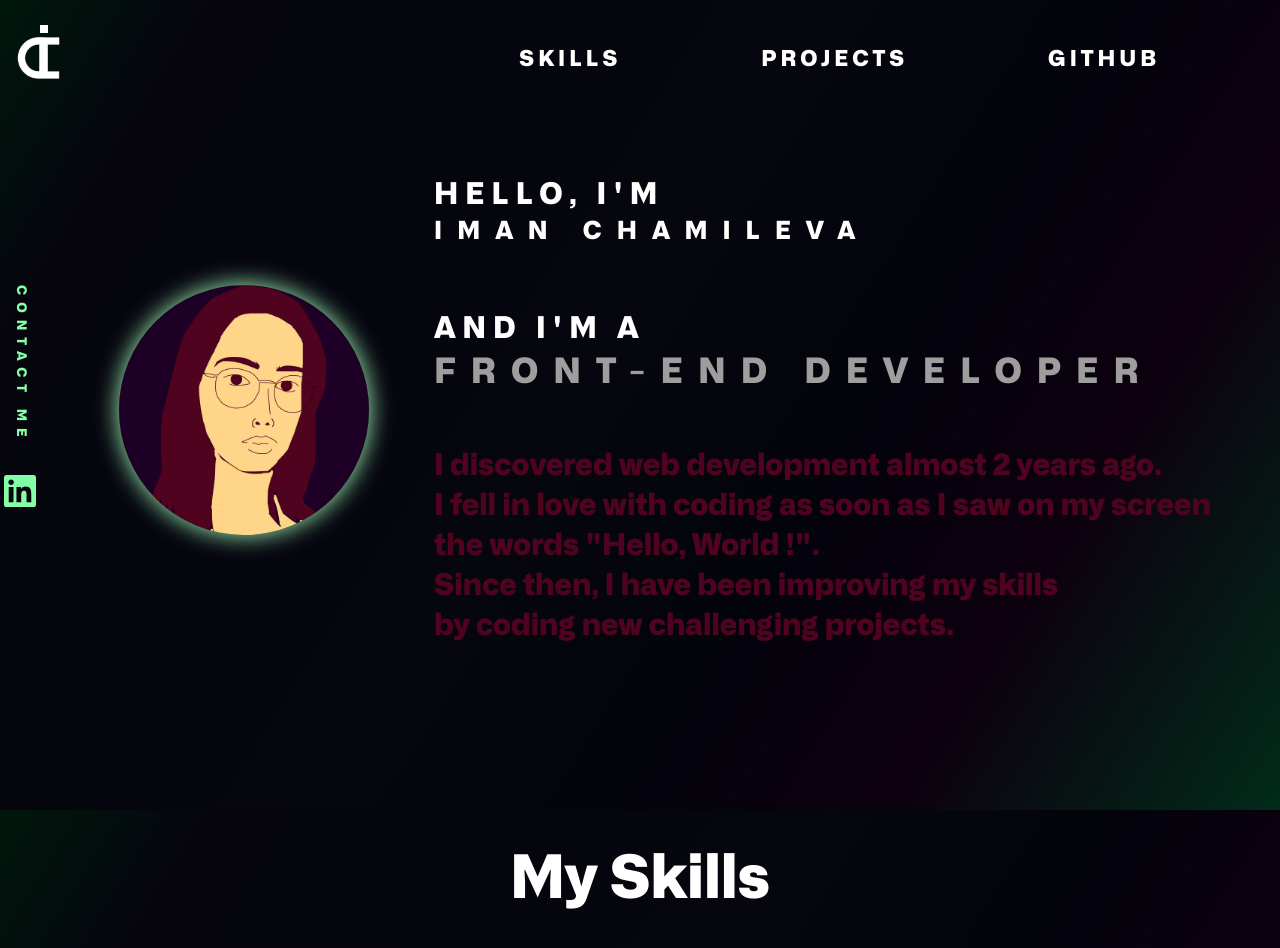
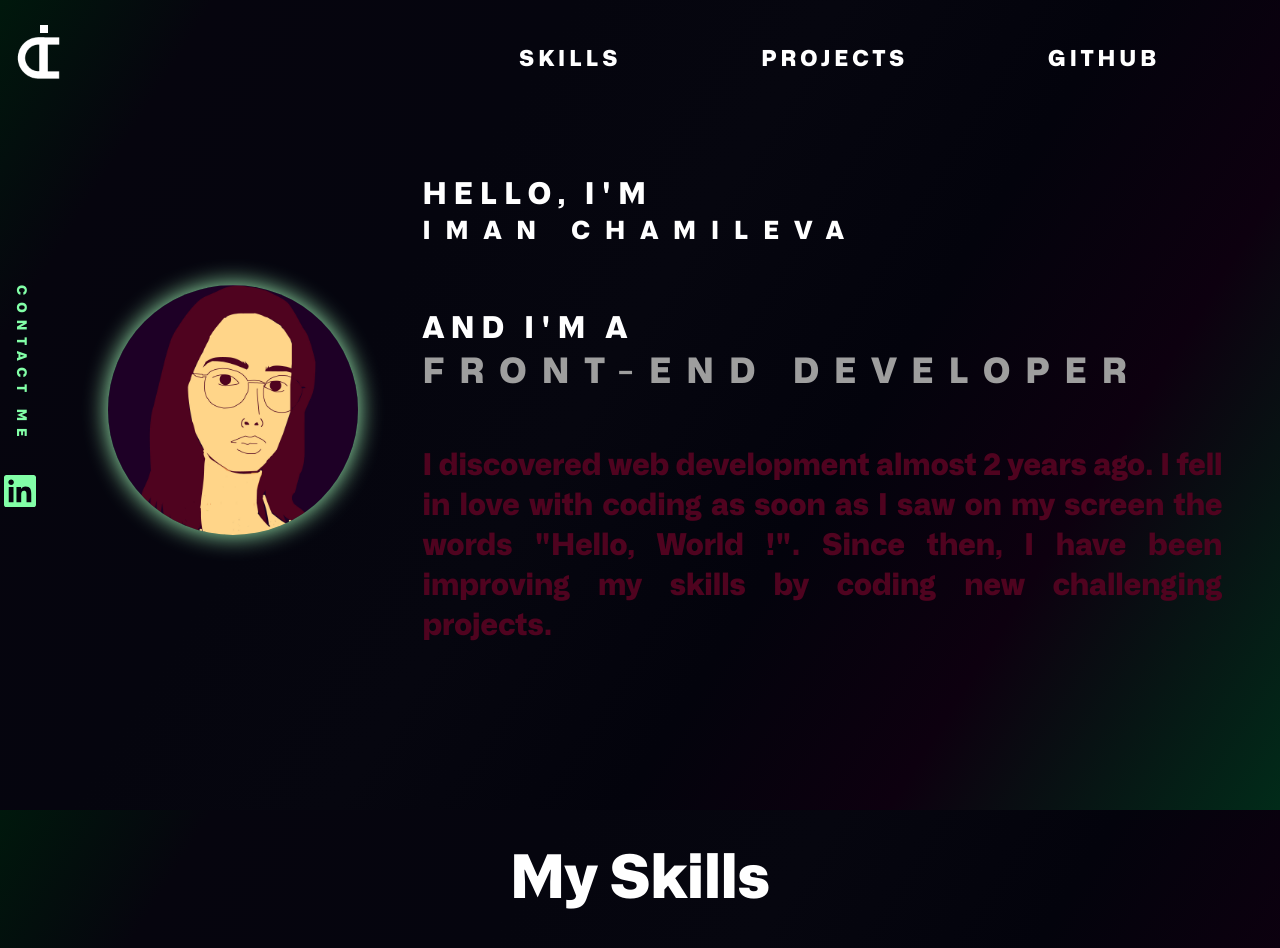
Before and after one commit to imanchamileva/portfolio, a React (Create React App) app: page / in a window 1280 px wide. Both pictures are taken after a click on the picture 640 px from the left and 400 px from the top of the page. Shown: the top 948 px of the page. Built offline with nearby package versions, Linux system fonts and the light colour scheme; grey boxes are pictures that could not be loaded.

Commit message:
justified text

```diff
--- a/src/components/Section1.js
+++ b/src/components/Section1.js
@@ -25,11 +25,11 @@ function Section1() {
                     <h2 className="frontTypo" data-aos="fade-left" data-aos-duration="2500"
                         data-aos-easing="ease-in-out" data-aos-delay="100">FRONT-END DEVELOPER</h2>
                     <div className="textsDiv">
-                        <h6 className="sentence1">I discovered web development almost 2 years ago. </h6>
-                        <h6 className="sentence1">I fell in love with coding as soon as I saw on my screen </h6>
-                        <h6 className="sentence1">the words "Hello, World !".</h6>
-                        <h6 className="sentence1">Since then, I have been improving my skills </h6>
-                        <h6 className="sentence1"> by coding new challenging projects.</h6>
+                        <h6 className="sentence1">I discovered web development almost 2 years ago.
+                        I fell in love with coding as soon as I saw on my screen
+                        the words "Hello, World !".
+                        Since then, I have been improving my skills
+                        by coding new challenging projects.</h6>
                     </div>
 
                 </div>
--- a/src/index.css
+++ b/src/index.css
@@ -965,16 +965,20 @@ footer {
 		color:#4F031F;
 		font-family: alliance;
 		font-size:30px;
+		text-align: justify;
+		width:800px;
 	}
 
 	.sentence2 {
 		color:white;
 		font-family: alliance;
 		font-size:30px;
+		text-align: justify;
 	}
 
 	.textsDiv {
 		padding-top:50px;
+		text-align: justify;
 	}
 
 	.imgIman22 {
```
